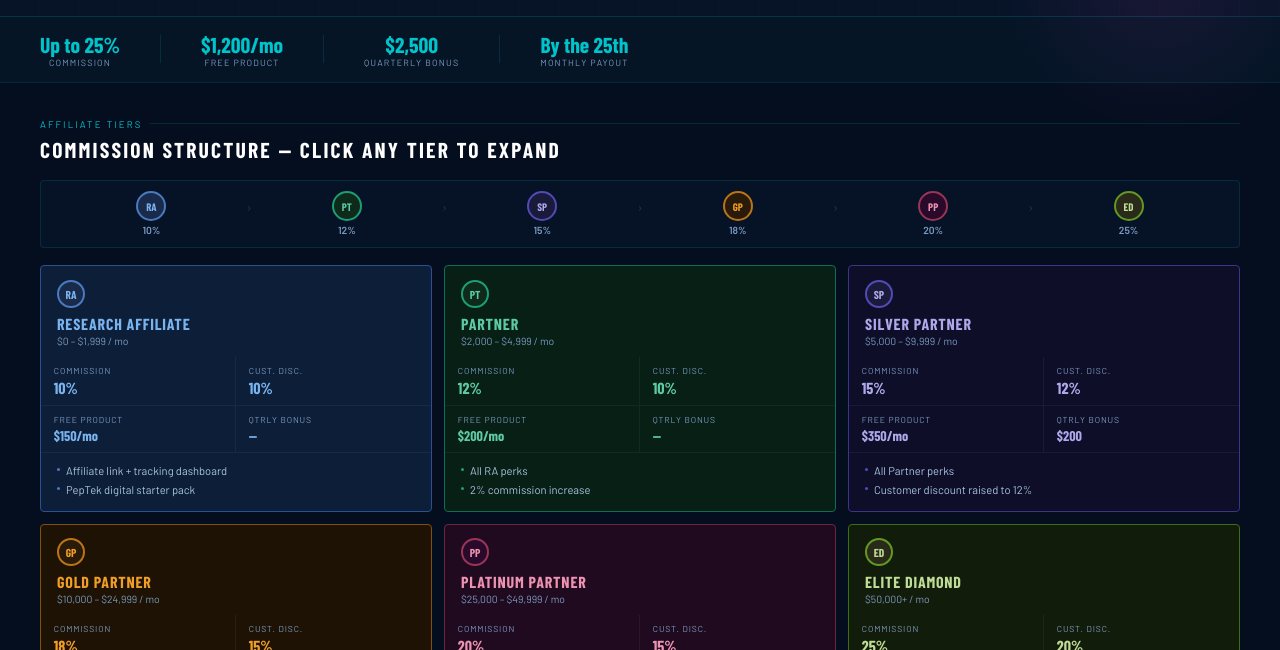
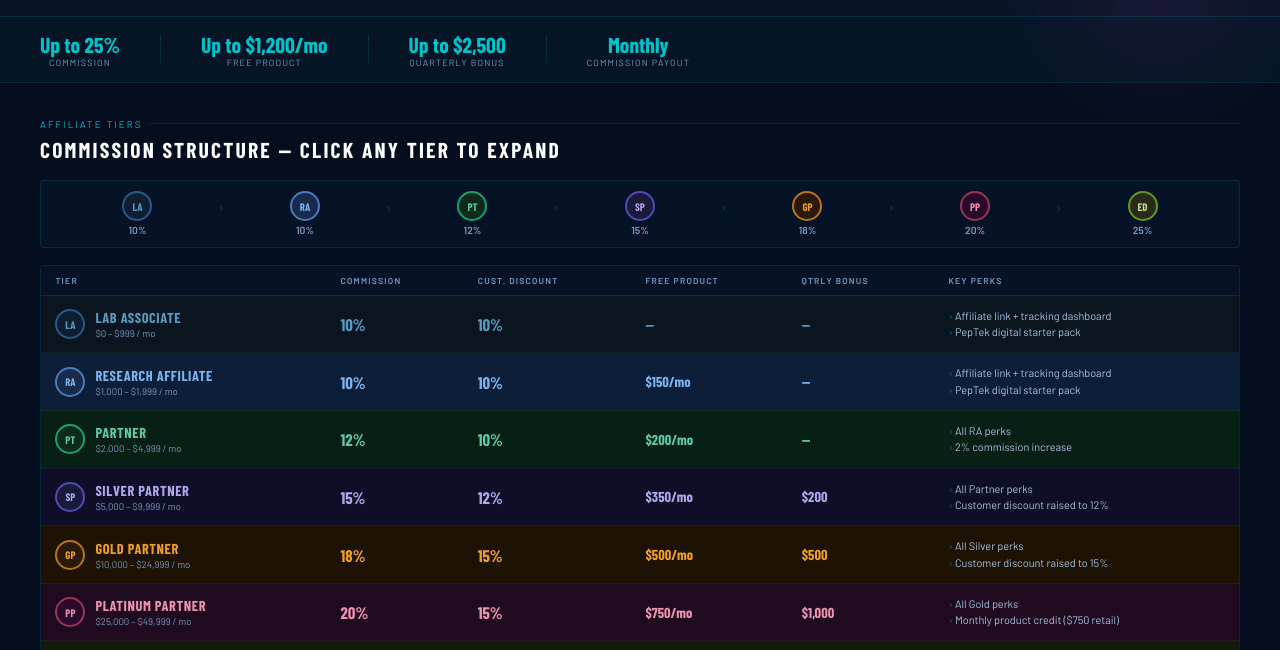
Before and after one commit to juanmvonvogler/pep-tek, a plain HTML site: page peptek-affiliate-program (1).html in a window 1280 px wide. Shown: the part 148-798 px from the top of the page. Drawn offline with nearby package versions, Linux system fonts and the light colour scheme; a web font is replaced by a local one.

Commit message:
Refactor tier cards to tier table layout

```diff
--- a/peptek-affiliate-program (1).html
+++ b/peptek-affiliate-program (1).html
@@ -99,32 +99,37 @@
     .path-pct { font-size: 0.64rem; font-weight: 600; color: #7a9abf; }
     .path-arrow { color: rgba(0,196,204,0.3); font-size: 0.8rem; padding: 0 4px; align-self: center; margin-bottom: 14px; }
 
-    /* ── TIER CARDS ── */
-    .tiers-grid { display: grid; grid-template-columns: repeat(3, minmax(0,1fr)); gap: 12px; margin-bottom: 12px; }
-    .tier-card {
-      border-radius: 4px; overflow: hidden;
-      border: 1px solid rgba(0,196,204,0.14);
-      transition: border-color 0.2s, transform 0.15s; cursor: pointer;
+    /* ── TIER TABLE ── */
+    .tiers-table-wrap { overflow-x: auto; border-radius: 4px; border: 1px solid rgba(0,196,204,0.15); margin-bottom: 12px; }
+    .tiers-table { width: 100%; border-collapse: collapse; min-width: 780px; }
+    .tiers-table thead tr { border-bottom: 1px solid rgba(0,196,204,0.18); }
+    .tiers-table th {
+      padding: 0.55rem 0.9rem;
+      font-size: 0.54rem; letter-spacing: 0.14em; text-transform: uppercase;
+      color: #7a9abf; font-weight: 600; text-align: left;
+      background: rgba(7,20,40,0.9);
+      white-space: nowrap;
     }
-    .tier-card:hover { transform: translateY(-3px); }
-    .tier-head { padding: 0.85rem 1rem 0.65rem; }
+    .tiers-table th:first-child { min-width: 170px; }
+    .tiers-table tbody tr {
+      border-bottom: 1px solid rgba(255,255,255,0.04);
+      cursor: pointer; transition: filter 0.15s;
+    }
+    .tiers-table tbody tr:last-child { border-bottom: none; }
+    .tiers-table tbody tr:hover { filter: brightness(1.12); }
+    .tiers-table td { padding: 0.75rem 0.9rem; vertical-align: middle; }
+    .td-tier { display: flex; align-items: center; gap: 10px; }
     .tier-badge {
       display: inline-flex; align-items: center; justify-content: center;
-      width: 28px; height: 28px; border-radius: 50%;
-      font-family: 'Barlow Condensed', sans-serif; font-weight: 700; font-size: 0.72rem;
-      margin-bottom: 6px;
+      width: 30px; height: 30px; border-radius: 50%; flex-shrink: 0;
+      font-family: 'Barlow Condensed', sans-serif; font-weight: 700; font-size: 0.68rem;
     }
-    .tier-name { font-family: 'Barlow Condensed', sans-serif; font-weight: 700; font-size: 1rem; letter-spacing: 0.05em; text-transform: uppercase; }
-    .tier-range { font-size: 0.65rem; color: #7a9abf; margin-top: 2px; }
-    .tier-stats { display: grid; grid-template-columns: 1fr 1fr; }
-    .sc { padding: 0.5rem 0.8rem; border-right: 1px solid rgba(255,255,255,0.05); border-bottom: 1px solid rgba(255,255,255,0.05); }
-    .sc:nth-child(even) { border-right: none; }
-    .sc:nth-child(n+3) { border-bottom: none; }
-    .sc-lbl { font-size: 0.54rem; letter-spacing: 0.10em; text-transform: uppercase; color: #7a9abf; margin-bottom: 2px; }
-    .sc-val { font-family: 'Barlow Condensed', sans-serif; font-weight: 700; font-size: 1rem; }
-    .tier-perks { padding: 0.6rem 1rem; border-top: 1px solid rgba(255,255,255,0.05); }
-    .perk-row { display: flex; align-items: flex-start; gap: 6px; margin-bottom: 4px; font-size: 0.70rem; color: #a8c4e0; line-height: 1.35; }
-    .perk-dot { width: 3px; height: 3px; border-radius: 50%; flex-shrink: 0; margin-top: 5px; }
+    .tier-name { font-family: 'Barlow Condensed', sans-serif; font-weight: 700; font-size: 0.9rem; letter-spacing: 0.04em; text-transform: uppercase; }
+    .tier-range { font-size: 0.60rem; color: #7a9abf; margin-top: 1px; }
+    .td-val { font-family: 'Barlow Condensed', sans-serif; font-weight: 700; font-size: 1.05rem; white-space: nowrap; }
+    .td-perks { font-size: 0.68rem; color: #a8c4e0; line-height: 1.5; }
+    .td-perks span { display: block; }
+    .td-perks span::before { content: '›  '; color: rgba(0,196,204,0.5); }
 
     /* ── DETAIL PANEL ── */
     .detail-panel {
@@ -271,11 +276,11 @@
   <div class="stats-bar">
     <div class="stat"><div class="stat-val">Up to 25%</div><div class="stat-lbl">Commission</div></div>
     <div class="stat-div"></div>
-    <div class="stat"><div class="stat-val">$1,200/mo</div><div class="stat-lbl">Free product</div></div>
+    <div class="stat"><div class="stat-val">Up to $1,200/mo</div><div class="stat-lbl">Free product</div></div>
     <div class="stat-div"></div>
-    <div class="stat"><div class="stat-val">$2,500</div><div class="stat-lbl">Quarterly bonus</div></div>
+    <div class="stat"><div class="stat-val">Up to $2,500</div><div class="stat-lbl">Quarterly bonus</div></div>
     <div class="stat-div"></div>
-    <div class="stat"><div class="stat-val">By the 25th</div><div class="stat-lbl">Monthly payout</div></div>
+    <div class="stat"><div class="stat-val">Monthly</div><div class="stat-lbl">Commission payout</div></div>
   </div>
 
   <!-- TIER STRUCTURE -->
@@ -284,21 +289,36 @@
     <div class="section-title">Commission Structure — Click any tier to expand</div>
 
     <div class="path-bar">
-      <div class="path-step"><div class="path-dot" style="background:#1a2a4a;border:2px solid #4a7abf;color:#7ab4ef;" onclick="showDetail(0)">RA</div><div class="path-pct">10%</div></div>
+      <div class="path-step"><div class="path-dot" style="background:#0f1e30;border:2px solid #2a5a8a;color:#5a9abf;" onclick="showDetail(0)">LA</div><div class="path-pct">10%</div></div>
       <div class="path-arrow">›</div>
-      <div class="path-step"><div class="path-dot" style="background:#0d2a1a;border:2px solid #1d9e75;color:#5dcaa5;" onclick="showDetail(1)">PT</div><div class="path-pct">12%</div></div>
+      <div class="path-step"><div class="path-dot" style="background:#1a2a4a;border:2px solid #4a7abf;color:#7ab4ef;" onclick="showDetail(1)">RA</div><div class="path-pct">10%</div></div>
       <div class="path-arrow">›</div>
-      <div class="path-step"><div class="path-dot" style="background:#1a1a3a;border:2px solid #534ab7;color:#afa9ec;" onclick="showDetail(2)">SP</div><div class="path-pct">15%</div></div>
+      <div class="path-step"><div class="path-dot" style="background:#0d2a1a;border:2px solid #1d9e75;color:#5dcaa5;" onclick="showDetail(2)">PT</div><div class="path-pct">12%</div></div>
       <div class="path-arrow">›</div>
-      <div class="path-step"><div class="path-dot" style="background:#2a1a0a;border:2px solid #ba7517;color:#ef9f27;" onclick="showDetail(3)">GP</div><div class="path-pct">18%</div></div>
+      <div class="path-step"><div class="path-dot" style="background:#1a1a3a;border:2px solid #534ab7;color:#afa9ec;" onclick="showDetail(3)">SP</div><div class="path-pct">15%</div></div>
       <div class="path-arrow">›</div>
-      <div class="path-step"><div class="path-dot" style="background:#2a0a2a;border:2px solid #993556;color:#ed93b1;" onclick="showDetail(4)">PP</div><div class="path-pct">20%</div></div>
+      <div class="path-step"><div class="path-dot" style="background:#2a1a0a;border:2px solid #ba7517;color:#ef9f27;" onclick="showDetail(4)">GP</div><div class="path-pct">18%</div></div>
       <div class="path-arrow">›</div>
-      <div class="path-step"><div class="path-dot" style="background:#2a2a1a;border:2px solid #639922;color:#c0dd97;" onclick="showDetail(5)">ED</div><div class="path-pct">25%</div></div>
+      <div class="path-step"><div class="path-dot" style="background:#2a0a2a;border:2px solid #993556;color:#ed93b1;" onclick="showDetail(5)">PP</div><div class="path-pct">20%</div></div>
+      <div class="path-arrow">›</div>
+      <div class="path-step"><div class="path-dot" style="background:#2a2a1a;border:2px solid #639922;color:#c0dd97;" onclick="showDetail(6)">ED</div><div class="path-pct">25%</div></div>
     </div>
 
-    <div class="tiers-grid" id="topTiers"></div>
-    <div class="tiers-grid" id="botTiers"></div>
+    <div class="tiers-table-wrap">
+      <table class="tiers-table">
+        <thead>
+          <tr>
+            <th>Tier</th>
+            <th>Commission</th>
+            <th>Cust. Discount</th>
+            <th>Free Product</th>
+            <th>Qtrly Bonus</th>
+            <th>Key Perks</th>
+          </tr>
+        </thead>
+        <tbody id="tiersTableBody"></tbody>
+      </table>
+    </div>
     <div class="detail-panel" id="detailPanel">
       <h3 id="dp-title"></h3>
       <div class="perks-full" id="dp-perks"></div>
@@ -355,53 +375,56 @@
 
   <script>
     const tiers = [
-      {id:'RA',name:'Research Affiliate',range:'$0 – $1,999 / mo',comm:'10%',disc:'10%',free:'$150/mo',qtrly:'—',
+      {id:'LA',name:'Lab Associate',range:'$0 – $999 / mo',comm:'10%',disc:'10%',free:'—',qtrly:'—',
+       color:{bg:'#0a1520',border:'#1e3a5a',badge:'#0f1e30',badgeBorder:'#2a5a8a',badgeText:'#5a9abf',val:'#5a9abf',dot:'#2a5a8a'},
+       perks:['Affiliate link + tracking dashboard','PepTek digital starter pack','Marketing materials provided','No free product credit at this tier'],
+       rules:[{l:'Free product',v:'Not included'},{l:'Milestone bonus',v:'N/A'},{l:'Commission pay',v:'Paid monthly'},{l:'Returns',v:'Commission forfeited'}]},
+      {id:'RA',name:'Research Affiliate',range:'$1,000 – $1,999 / mo',comm:'10%',disc:'10%',free:'$150/mo',qtrly:'—',
        color:{bg:'#0d1e38',border:'#2a5090',badge:'#1a2a4a',badgeBorder:'#4a7abf',badgeText:'#7ab4ef',val:'#7ab4ef',dot:'#4a7abf'},
        perks:['Affiliate link + tracking dashboard','PepTek digital starter pack','Marketing materials provided','Monthly product credit ($150 retail)'],
-       rules:[{l:'Free product',v:'Personal use only'},{l:'Milestone bonus',v:'First-reach only'},{l:'Commission pay',v:'By 25th monthly'},{l:'Returns',v:'Commission forfeited'}]},
+       rules:[{l:'Free product',v:'Personal use only'},{l:'Milestone bonus',v:'First-reach only'},{l:'Commission pay',v:'Paid monthly'},{l:'Returns',v:'Commission forfeited'}]},
       {id:'PT',name:'Partner',range:'$2,000 – $4,999 / mo',comm:'12%',disc:'10%',free:'$200/mo',qtrly:'—',
        color:{bg:'#071f14',border:'#0f6e56',badge:'#0d2a1a',badgeBorder:'#1d9e75',badgeText:'#5dcaa5',val:'#5dcaa5',dot:'#1d9e75'},
        perks:['All RA perks','2% commission increase','Monthly product credit ($200 retail)','$150 first-hit milestone bonus'],
-       rules:[{l:'Milestone',v:'$150 first reach'},{l:'Free product',v:'Personal use only'},{l:'Commission pay',v:'By 25th monthly'},{l:'Returns',v:'Commission forfeited'}]},
+       rules:[{l:'Milestone',v:'$150 first reach'},{l:'Free product',v:'Personal use only'},{l:'Commission pay',v:'Paid monthly'},{l:'Returns',v:'Commission forfeited'}]},
       {id:'SP',name:'Silver Partner',range:'$5,000 – $9,999 / mo',comm:'15%',disc:'12%',free:'$350/mo',qtrly:'$200',
        color:{bg:'#0e0e28',border:'#3c3489',badge:'#1a1a3a',badgeBorder:'#534ab7',badgeText:'#afa9ec',val:'#afa9ec',dot:'#534ab7'},
        perks:['All Partner perks','Customer discount raised to 12%','Monthly product credit ($350 retail)','$200 quarterly bonus · $300 milestone'],
-       rules:[{l:'Qtrly bonus',v:'$200 (full quarter)'},{l:'Milestone',v:'$300 first reach'},{l:'Commission pay',v:'By 25th monthly'},{l:'Returns',v:'Commission forfeited'}]},
+       rules:[{l:'Qtrly bonus',v:'$200 (full quarter)'},{l:'Milestone',v:'$300 first reach'},{l:'Commission pay',v:'Paid monthly'},{l:'Returns',v:'Commission forfeited'}]},
       {id:'GP',name:'Gold Partner',range:'$10,000 – $24,999 / mo',comm:'18%',disc:'15%',free:'$500/mo',qtrly:'$500',
        color:{bg:'#1e1204',border:'#854f0b',badge:'#2a1a0a',badgeBorder:'#ba7517',badgeText:'#ef9f27',val:'#ef9f27',dot:'#ba7517'},
        perks:['All Silver perks','Customer discount raised to 15%','Monthly product credit ($500 retail)','$500 quarterly bonus · $500 milestone · Priority support'],
-       rules:[{l:'Qtrly bonus',v:'$500 (full quarter)'},{l:'Priority support',v:'Dedicated contact'},{l:'Commission pay',v:'By 25th monthly'},{l:'Returns',v:'Commission forfeited'}]},
+       rules:[{l:'Qtrly bonus',v:'$500 (full quarter)'},{l:'Priority support',v:'Dedicated contact'},{l:'Commission pay',v:'Paid monthly'},{l:'Returns',v:'Commission forfeited'}]},
       {id:'PP',name:'Platinum Partner',range:'$25,000 – $49,999 / mo',comm:'20%',disc:'15%',free:'$750/mo',qtrly:'$1,000',
        color:{bg:'#200a20',border:'#72243e',badge:'#2a0a2a',badgeBorder:'#993556',badgeText:'#ed93b1',val:'#ed93b1',dot:'#993556'},
        perks:['All Gold perks','Monthly product credit ($750 retail)','$1,000 quarterly bonus · $1,000 milestone','Co-branded assets · Quarterly strategy call'],
-       rules:[{l:'Qtrly bonus',v:'$1,000 (full quarter)'},{l:'Co-branding',v:'Assets by PepTek'},{l:'Commission pay',v:'By 25th monthly'},{l:'Returns',v:'Commission forfeited'}]},
+       rules:[{l:'Qtrly bonus',v:'$1,000 (full quarter)'},{l:'Co-branding',v:'Assets by PepTek'},{l:'Commission pay',v:'Paid monthly'},{l:'Returns',v:'Commission forfeited'}]},
       {id:'ED',name:'Elite Diamond',range:'$50,000+ / mo',comm:'25%',disc:'20%',free:'$1,200/mo',qtrly:'$2,500',
        color:{bg:'#121c0a',border:'#3b6d11',badge:'#2a2a1a',badgeBorder:'#639922',badgeText:'#c0dd97',val:'#c0dd97',dot:'#639922'},
        perks:['All Platinum perks','Customer discount raised to 20%','Monthly product credit ($1,200 retail)','$2,500 quarterly bonus · $2,000 milestone · Equity conversation eligibility'],
-       rules:[{l:'Qtrly bonus',v:'$2,500 (full quarter)'},{l:'Equity',v:'Conversation eligible'},{l:'Commission pay',v:'By 25th monthly'},{l:'Returns',v:'Commission forfeited'}]}
+       rules:[{l:'Qtrly bonus',v:'$2,500 (full quarter)'},{l:'Equity',v:'Conversation eligible'},{l:'Commission pay',v:'Paid monthly'},{l:'Returns',v:'Commission forfeited'}]}
     ];
 
-    function makeCard(t, idx) {
-      return `<div class="tier-card" onclick="showDetail(${idx})" style="background:${t.color.bg};border-color:${t.color.border};">
-        <div class="tier-head">
-          <div class="tier-badge" style="background:${t.color.badge};border:2px solid ${t.color.badgeBorder};color:${t.color.badgeText};">${t.id}</div>
-          <div class="tier-name" style="color:${t.color.badgeText};">${t.name}</div>
-          <div class="tier-range">${t.range}</div>
-        </div>
-        <div class="tier-stats">
-          <div class="sc"><div class="sc-lbl">Commission</div><div class="sc-val" style="color:${t.color.val};">${t.comm}</div></div>
-          <div class="sc"><div class="sc-lbl">Cust. disc.</div><div class="sc-val" style="color:${t.color.val};">${t.disc}</div></div>
-          <div class="sc"><div class="sc-lbl">Free product</div><div class="sc-val" style="color:${t.color.val};font-size:0.88rem;">${t.free}</div></div>
-          <div class="sc"><div class="sc-lbl">Qtrly bonus</div><div class="sc-val" style="color:${t.color.val};font-size:0.88rem;">${t.qtrly}</div></div>
-        </div>
-        <div class="tier-perks">
-          ${t.perks.slice(0,2).map(p=>`<div class="perk-row"><div class="perk-dot" style="background:${t.color.dot};"></div>${p}</div>`).join('')}
-        </div>
-      </div>`;
+    function makeRow(t, idx) {
+      return `<tr onclick="showDetail(${idx})" style="background:${t.color.bg};">
+        <td>
+          <div class="td-tier">
+            <div class="tier-badge" style="background:${t.color.badge};border:2px solid ${t.color.badgeBorder};color:${t.color.badgeText};">${t.id}</div>
+            <div>
+              <div class="tier-name" style="color:${t.color.badgeText};">${t.name}</div>
+              <div class="tier-range">${t.range}</div>
+            </div>
+          </div>
+        </td>
+        <td><div class="td-val" style="color:${t.color.val};">${t.comm}</div></td>
+        <td><div class="td-val" style="color:${t.color.val};">${t.disc}</div></td>
+        <td><div class="td-val" style="color:${t.color.val};font-size:0.9rem;">${t.free}</div></td>
+        <td><div class="td-val" style="color:${t.color.val};font-size:0.9rem;">${t.qtrly}</div></td>
+        <td><div class="td-perks">${t.perks.slice(0,2).map(p=>`<span>${p}</span>`).join('')}</div></td>
+      </tr>`;
     }
 
-    document.getElementById('topTiers').innerHTML = tiers.slice(0,3).map(makeCard).join('');
-    document.getElementById('botTiers').innerHTML = tiers.slice(3).map((t,i) => makeCard(t, i+3)).join('');
+    document.getElementById('tiersTableBody').innerHTML = tiers.map(makeRow).join('');
 
     let activeIdx = -1;
     function showDetail(idx) {
```
